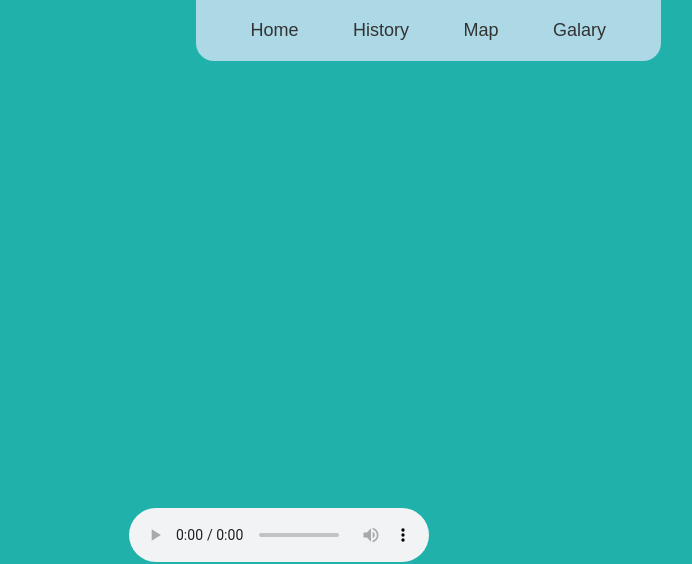
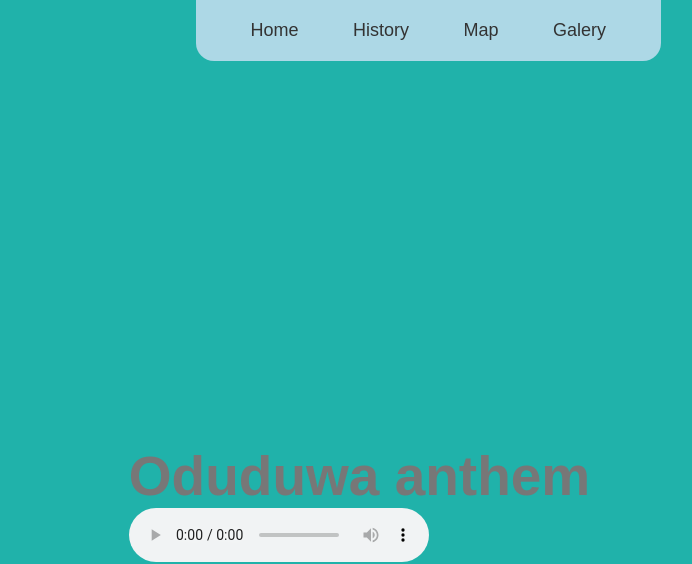
Before and after one commit to sunkanmicode/oduduwa, a plain HTML site: page index.html in a window 1280 px wide. Shown: the top 564 px of the page, 460-1152 px from the left. Drawn offline with Linux system fonts and the light colour scheme.

Commit message:
adding music

```diff
--- a/index.html
+++ b/index.html
@@ -16,7 +16,7 @@
                     <li><a href="">Home</a></li>
                     <li><a href="">History</a></li>
                     <li><a href="">Map</a></li>
-                    <li><a href="">Galary</a></li>
+                    <li><a href="">Galery</a></li>
                 </ul>
             </div>
         </nav>
@@ -28,7 +28,8 @@
             </div>
             <div class="right-col">
                 <div class="music">
-                    <audio controls src="./music/AUD-20210517-WA0000.mp3">Anthem</audio>
+                    <h1>Oduduwa anthem</h1>
+                    <audio controls src='ODUDUWA  ANTHEM.mp3'>Anthem</audio>
                   </div>
 
             </div>
--- a/styles.css
+++ b/styles.css
@@ -83,3 +83,13 @@ nav{
 .left-col img:hover{
     filter: grayscale(2);
 }
+.right-col h1{
+    font-size: 55px;
+    font-weight: 600;
+    color: #777;
+
+}
+.right-col p{
+    color: #777;
+    margin: 20px 0 70px;
+}
```
Also changed, not shown: 1 other file.
